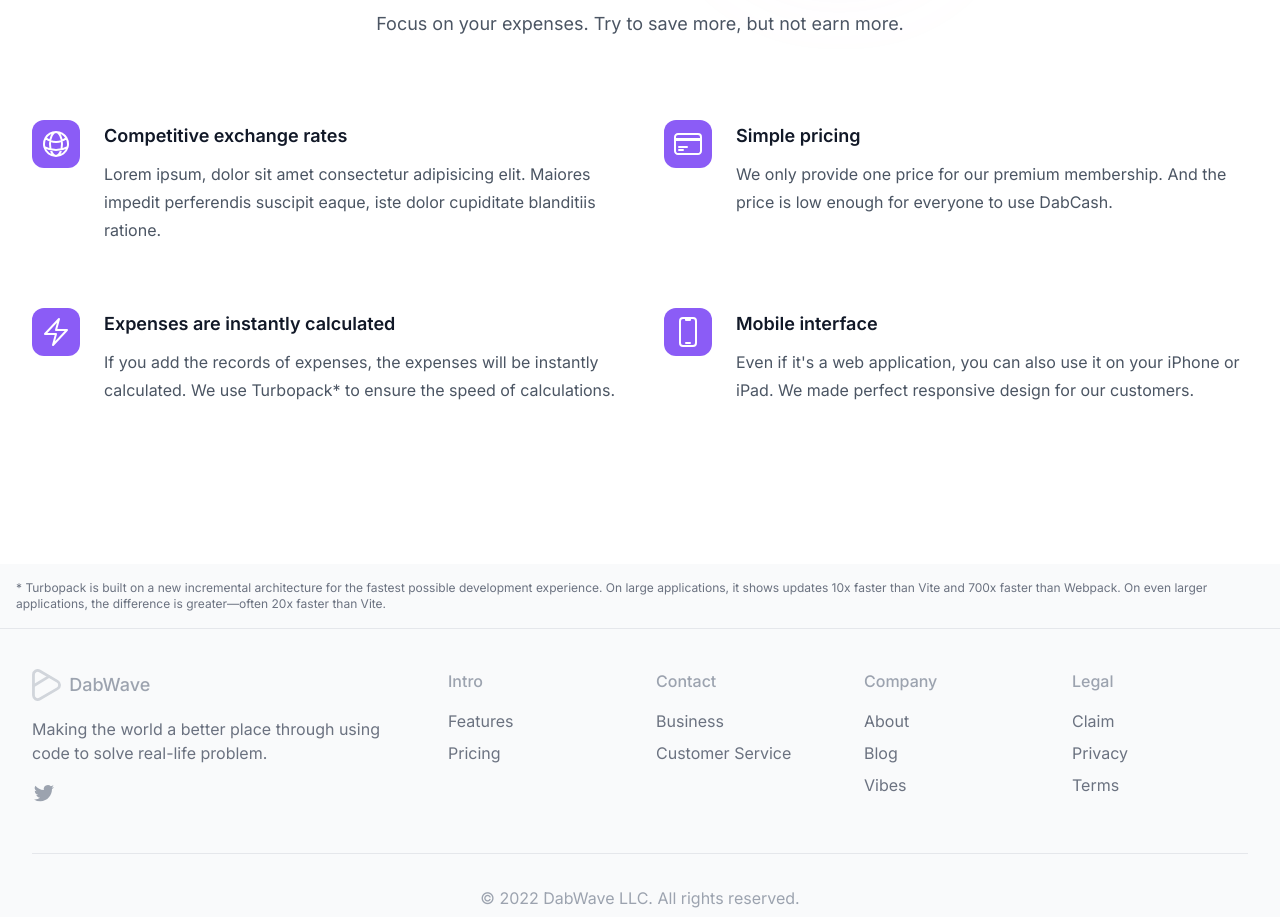
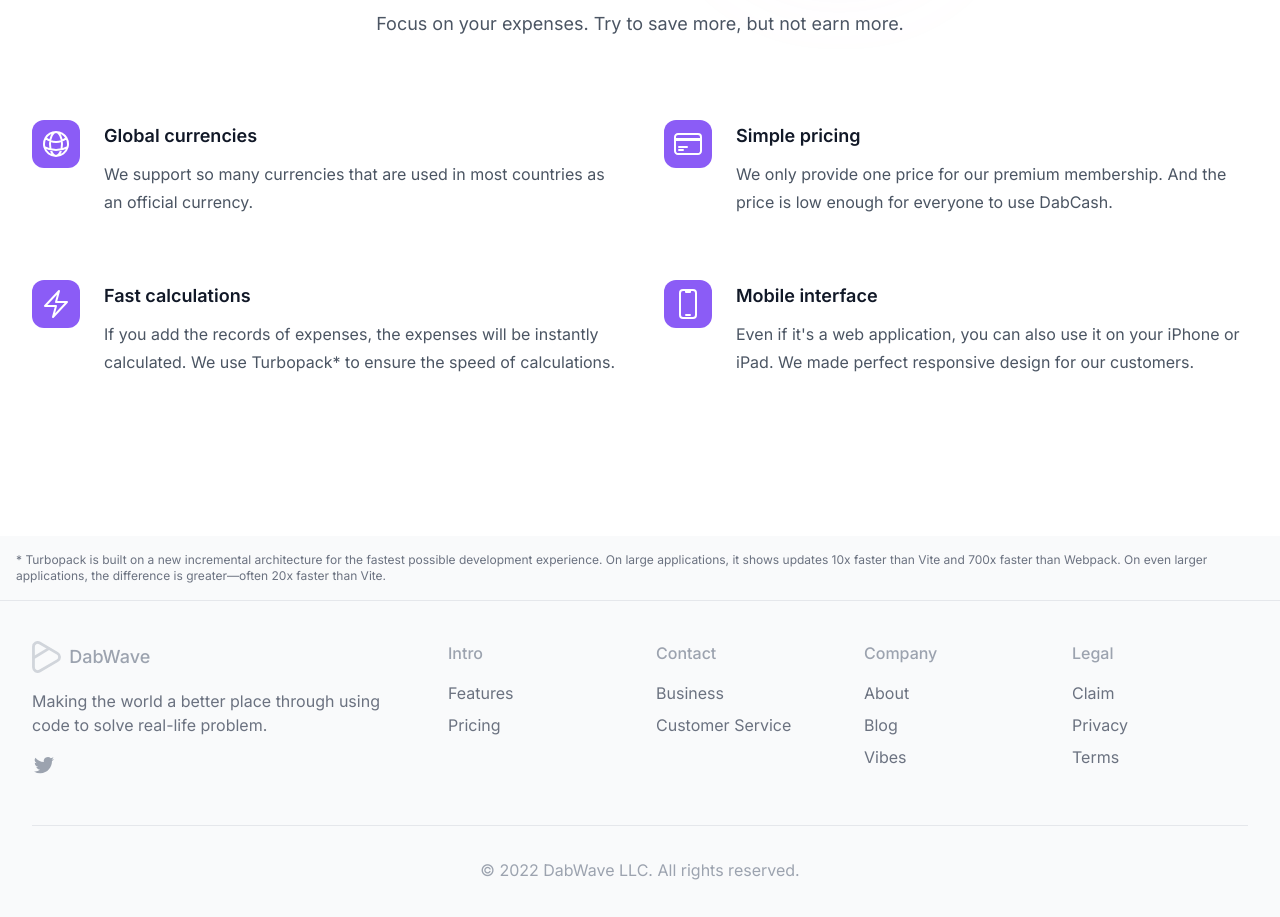
Before and after one commit to dabaz-official/dabcash, a Next.js app: page / in a window 1280 px wide. Shown: the part 1040-1957 px from the top of the page. Built offline with nearby package versions, Linux system fonts and the light colour scheme; no server answers.

Commit message:
Update index.js

```diff
--- a/pages/index.js
+++ b/pages/index.js
@@ -7,9 +7,9 @@ import GetStarted from '../components/GetStarted'
 
 const features = [
   {
-    name: 'Competitive exchange rates',
+    name: 'Global currencies',
     description:
-      'Lorem ipsum, dolor sit amet consectetur adipisicing elit. Maiores impedit perferendis suscipit eaque, iste dolor cupiditate blanditiis ratione.',
+      'We support so many currencies that are used in most countries as an official currency.',
     icon: GlobeAltIcon,
   },
   {
@@ -19,7 +19,7 @@ const features = [
     icon: CreditCardIcon,
   },
   {
-    name: 'Expenses are instantly calculated',
+    name: 'Fast calculations',
     description:
       'If you add the records of expenses, the expenses will be instantly calculated. We use Turbopack* to ensure the speed of calculations.',
     icon: BoltIcon,
```
